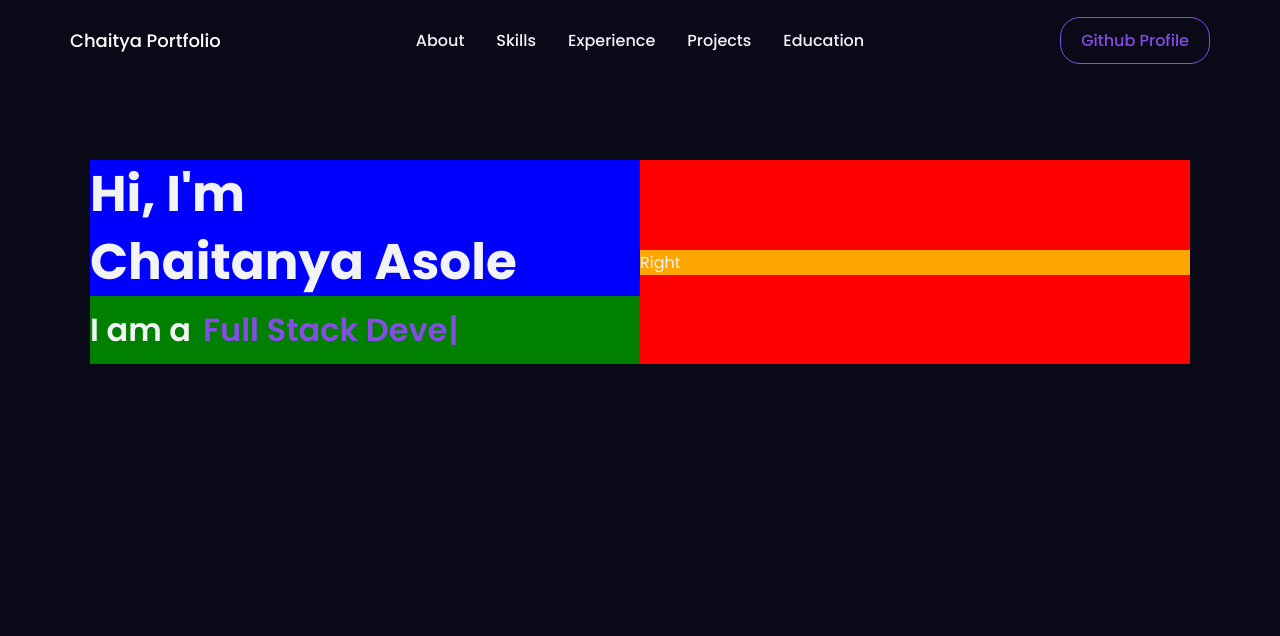
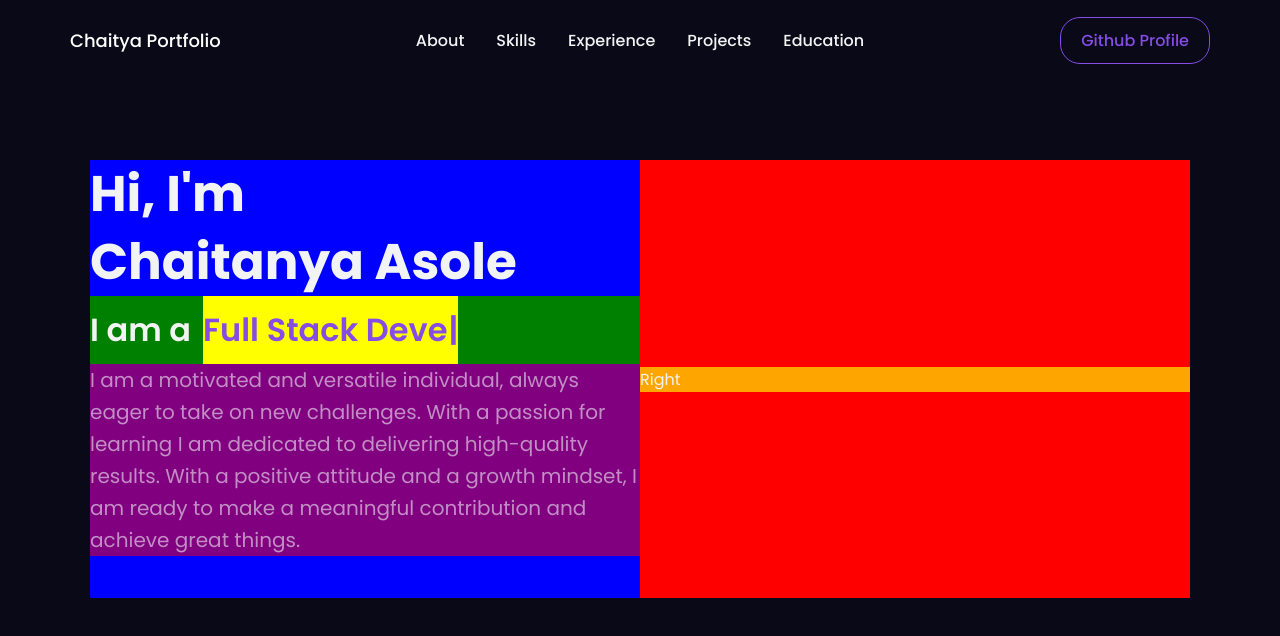
Before and after one commit to Chaitya-007/Portfolio-website-sectional, a React (Create React App) app in the folder 3d-portfolio-website/: page / in a window 1280 px wide. Shown: the top 636 px of the page. Built offline with nearby package versions, Linux system fonts and the light colour scheme.

Commit message:
Added description

```diff
--- a/3d-portfolio-website/src/components/sections/Hero.jsx
+++ b/3d-portfolio-website/src/components/sections/Hero.jsx
@@ -106,8 +106,19 @@ const TextLoop = styled.div`
 `;
 
 const Span = styled.div`
+  background-color: yellow;
   cursor: pointer;
   color: ${({ theme }) => theme.primary};
+`;
+
+const SubTitle = styled.div`
+  background-color: purple;
+  color: ${({ theme }) => theme.text_primary + 95};
+  font-size: 20px;
+  line-height: 32px;
+  display: flex;
+  gap: 12px;
+  margin-bottom: 42px;
 `;
 
 const Hero = () => {
@@ -131,6 +142,7 @@ const Hero = () => {
                 />
               </Span>
             </TextLoop>
+            <SubTitle>{Bio.description}</SubTitle>
           </HeroLeftContainer>
           <HeroRightContainer>Right</HeroRightContainer>
         </HeroInnerContainer>
```
